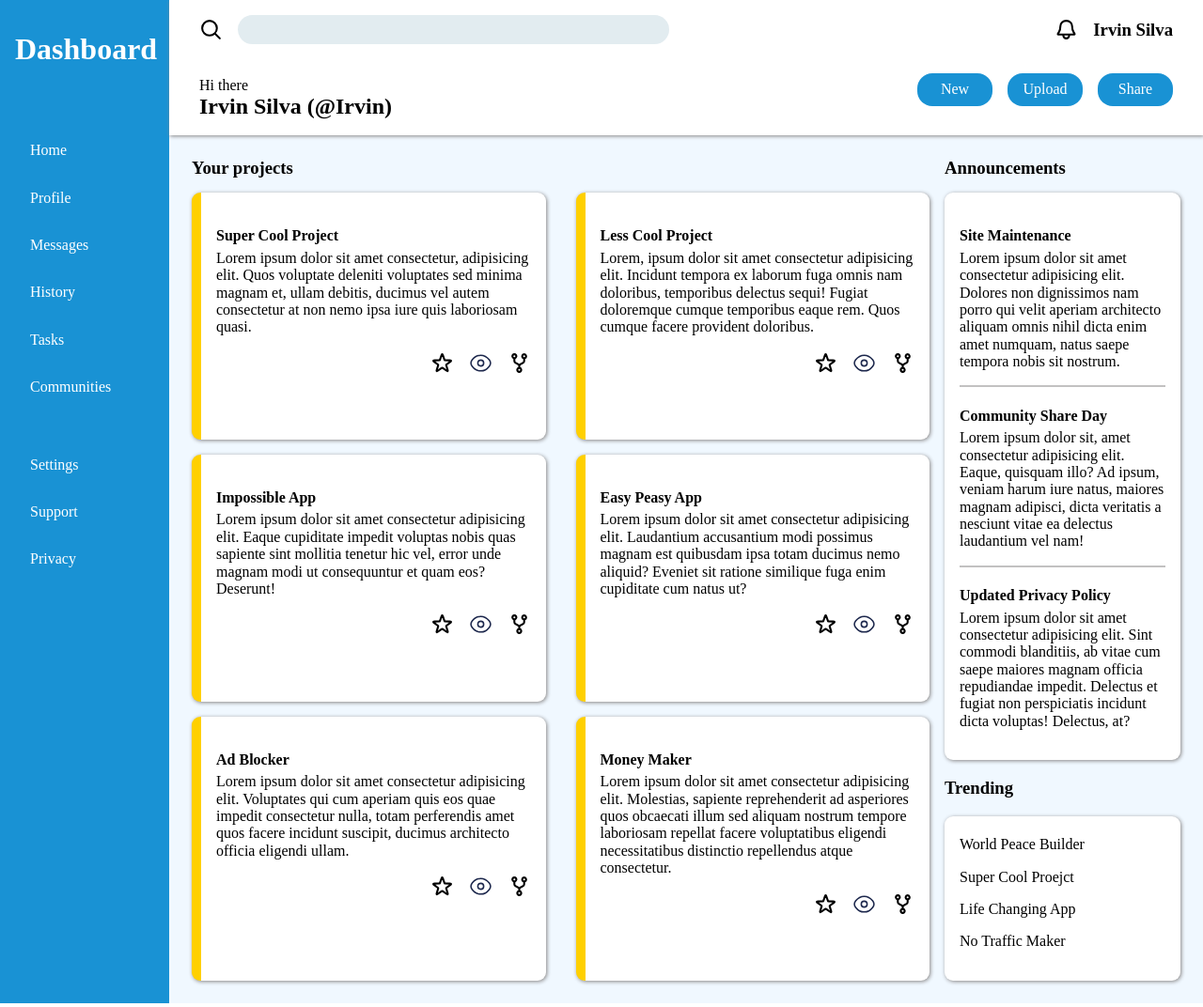
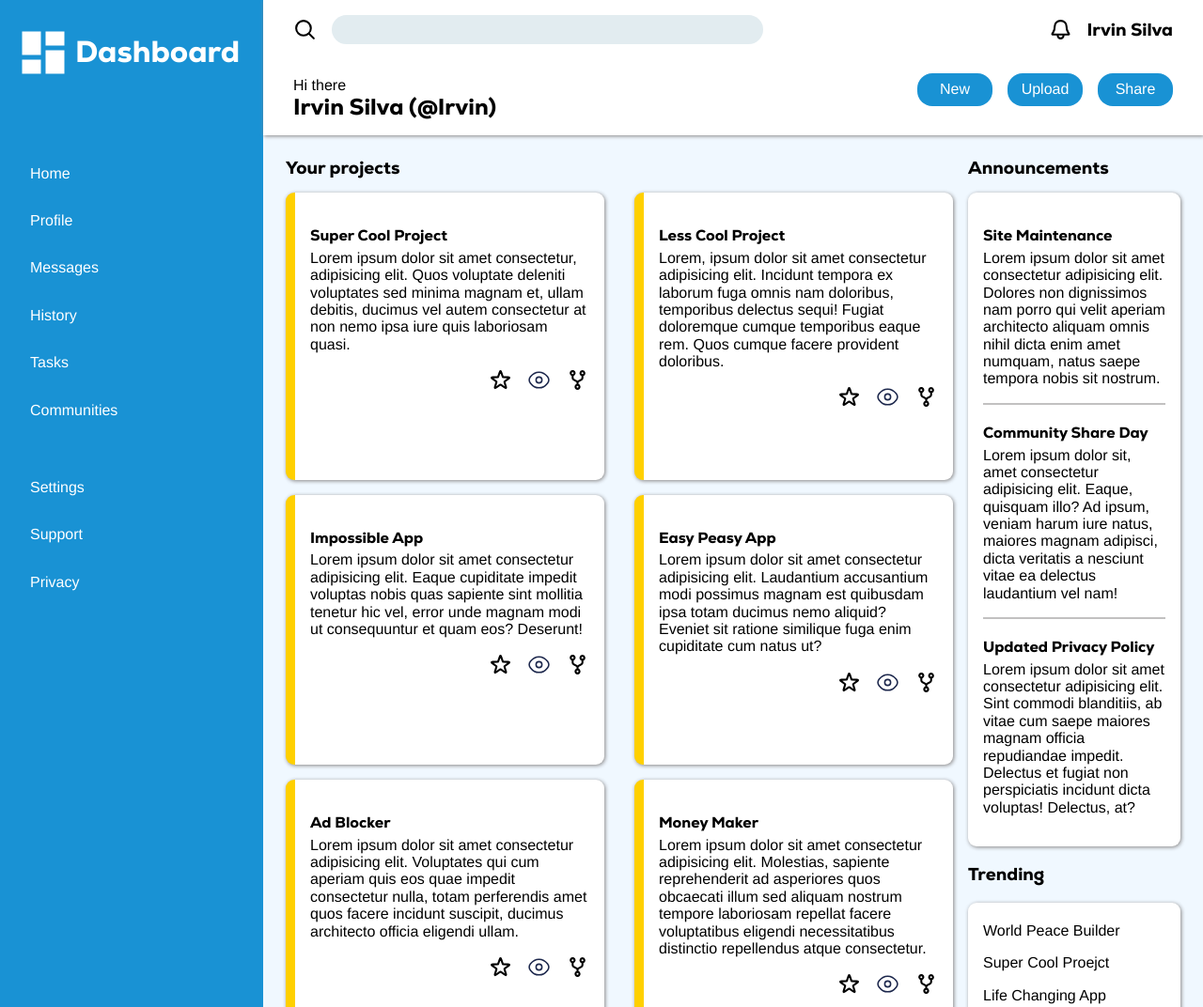
Before and after one commit to isi-code/odin-admin-dashboard, a plain HTML site: page index.html in a window 1280 px wide. Shown: the top 1072 px of the page at 94% size. Drawn offline with Linux system fonts and the light colour scheme.

Commit message:
Adddashboard logo and font

```diff
--- a/css/style.css
+++ b/css/style.css
@@ -1,14 +1,26 @@
 :root {
     --regular-padding:1rem;
     box-sizing: border-box;
+}
+
+@font-face {
+    font-family: nexa-heavy;
+    src: url("../fonts/Nexa-Heavy.ttf");
 }
 
 body {
     display: grid;
     width: 100%;
     height: 100vh;
-    grid-template-columns:max(180px,13vw) repeat(4,1fr);
+    grid-template-columns:max(280px,18vw) repeat(4,1fr);
 }
+
+h1, h2, h3, h4 {
+    font-family: nexa-heavy, Helvetica, Verdana, Geneva, Tahoma, sans-serif;
+    font-weight: 700;
+}
+
+p, button, a { font-family: Helvetica, Arial, Verdana, Geneva, Tahoma, sans-serif; }
 
 aside {
     grid-area: 1 / 1 / span 5 / span 1;
@@ -17,7 +29,13 @@ aside {
     color: white;
 }
 
-aside h1 { margin-top:0; }
+aside .logo {
+    display: flex;
+    column-gap:0.25rem;
+    align-items: center;
+}
+
+aside .logo img{width: 60px;}
 
 aside nav {
     display: flex;
@@ -136,7 +154,7 @@ main p{ margin-top: 5px; }
 
 .main-container section:first-of-type {
     display: grid;
-    grid-template-columns: repeat(auto-fit, minmax( max( 135px, calc(100% / 3) ), 1fr) );
+    grid-template-columns: repeat(auto-fit, minmax( max( 130px, calc(100% / 3) ), 1fr) );
     gap:var(--regular-padding) 2rem;
     grid-column: 1 / span 3;
 }
--- a/index.html
+++ b/index.html
@@ -9,8 +9,8 @@
 </head>
 <body>
     <aside>
-        <div>
-            <img src="" alt="">
+        <div class="logo">
+            <img src="./images/dashboard-svgrepo-com.svg" alt="dashboard icon">
             <h1>Dashboard</h1>
         </div>
         <nav>
```
Also changed, not shown: fonts/Nexa-Heavy.ttf (added), images/dashboard-svgrepo-com.svg (added).
